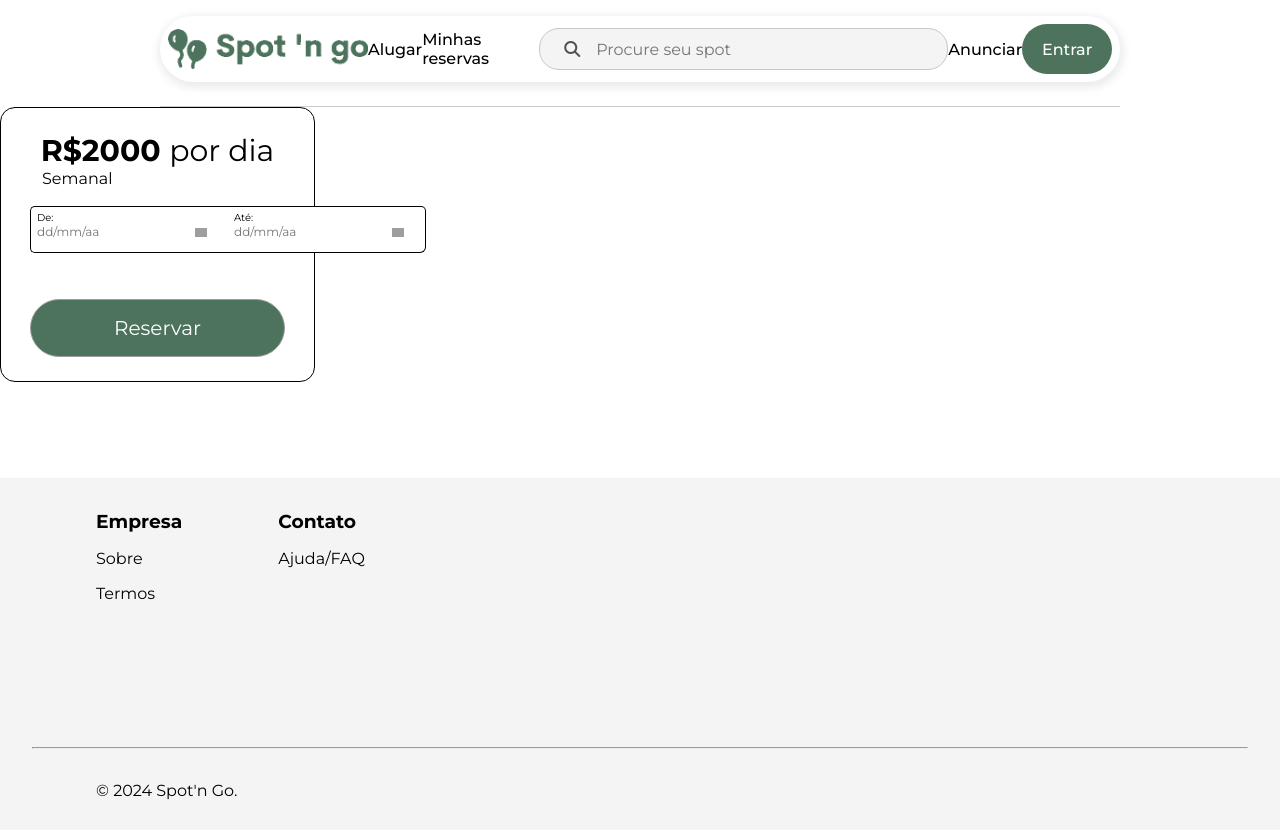
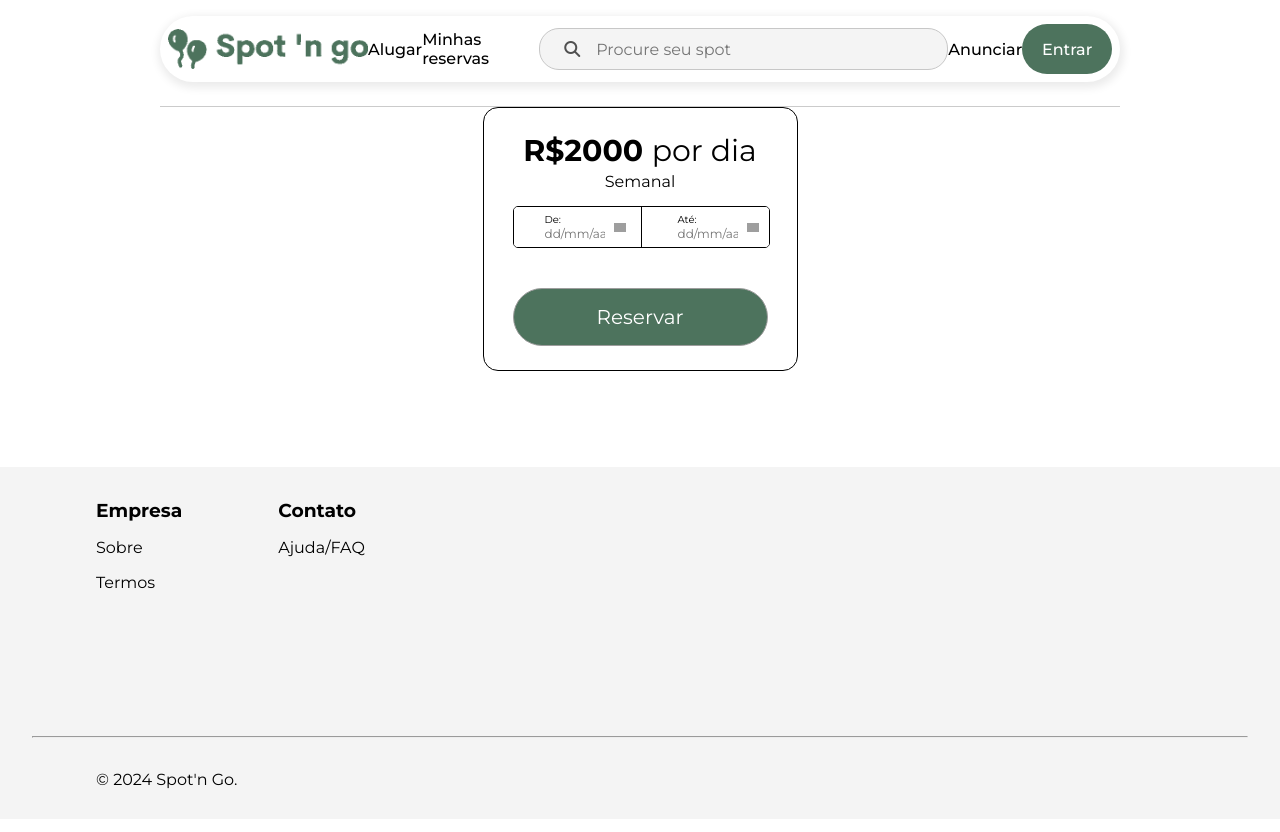
Before and after one commit to Hackathon-spotngo-2024/HackathonIFC2024-frontend, a Vue app: page /anuncio in a window 1280 px wide. Built offline with nearby package versions, Linux system fonts and the light colour scheme; grey boxes are pictures that could not be loaded.

Commit message:
feat #6: Criação do componente Locacao na AnuncioPage

```diff
--- /dev/null
+++ b/src/components/LocacaoComponent.vue
@@ -0,0 +1,138 @@
+<script setup>
+</script>
+
+<template>
+  <section class="reservation-card">
+    <div class="card-content">
+      <h2 class="price">
+        R$2000 <span class="price-period">por dia</span>
+      </h2>
+      <p class="frequency">Semanal</p>
+      <div class="date-range">
+        <div class="date-input start-date">
+          <div class="date-wrapper">
+            <label for="start-date" class="date-label">De:</label>
+            <input type="text" id="start-date" class="date-value" placeholder="dd/mm/aa" />
+          </div>
+          <img src="https://cdn.builder.io/api/v1/image/assets/TEMP/07cedd3ab815fcc7a4589c069de63d76c3a95e07a1c4f57c335d65a9c062d947?placeholderIfAbsent=true&apiKey=229514d5330a4793a24a9af5d8cdc0f5" alt="ícone de calendário" class="calendar-icon" />
+        </div>
+        <!-- Separador -->
+        <div class="date-separator"></div>
+        <div class="date-input end-date">
+          <div class="date-wrapper">
+            <label for="end-date" class="date-label">Até:</label>
+            <input type="text" id="end-date" class="date-value" placeholder="dd/mm/aa" />
+          </div>
+          <img src="https://cdn.builder.io/api/v1/image/assets/TEMP/07cedd3ab815fcc7a4589c069de63d76c3a95e07a1c4f57c335d65a9c062d947?placeholderIfAbsent=true&apiKey=229514d5330a4793a24a9af5d8cdc0f5" alt="ícone de calendário" class="calendar-icon" />
+        </div>
+      </div>
+      <button class="reserve-button">Reservar</button>
+    </div>
+  </section>
+</template>
+
+<style scoped>
+.reservation-card {
+  max-width: 315px; /* Ajuste de largura para ficar próximo ao da imagem */
+  font-family: 'Montserrat', sans-serif;
+  font-weight: 700;
+  margin: 0 auto;
+}
+
+.card-content {
+  border-radius: 15px;
+  background-color: #fff;
+  padding: 24px 29px;
+  border: 1px solid #000;
+}
+
+.price {
+  color: #000;
+  font-size: 30px;
+  text-align: center;
+  margin-bottom: 8px; /* Menor margem inferior para corresponder à imagem */
+}
+
+.price-period {
+  font-weight: 400;
+}
+
+.frequency {
+  color: #000;
+  font-size: 16px;
+  font-weight: 400;
+  margin-top: -5px;
+  margin-bottom: 15px; /* Ajuste de espaçamento entre "Semanal" e os campos de data */
+  text-align: center;
+}
+
+.date-range {
+  display: flex;
+  justify-content: space-between;
+  font-family: 'Inter', sans-serif;
+  font-weight: 400;
+  white-space: nowrap;
+  width: 100%;
+  border: 1px solid #000;
+  border-radius: 5px;
+  overflow: hidden;
+  margin-bottom: 20px; /* Margem inferior maior para o botão */
+}
+
+.date-input {
+  display: flex;
+  align-items: center;
+  padding: 6px 10px;
+  background-color: #fff;
+  flex: 1;
+  justify-content: center;
+  position: relative;
+}
+
+.date-wrapper {
+  display: flex;
+  flex-direction: column;
+  align-items: flex-start;
+}
+
+.date-label {
+  color: #000;
+  font-size: 10px;
+}
+
+.date-value {
+  color: #616161;
+  font-size: 12px;
+  border: none;
+  background: transparent;
+  padding: 0;
+  width: 60px;
+  text-align: left; /* Alinha o texto à esquerda dentro do input */
+}
+
+.calendar-icon {
+  width: 12px;
+  position: absolute;
+  right: 10px; /* Posiciona o ícone à direita */
+}
+
+/* Estilo para o separador */
+.date-separator {
+  width: 1px;
+  background-color: #000;
+  margin: 0 5px; /* Margem menor entre os dois campos */
+}
+
+.reserve-button {
+  border-radius: 40px;
+  background-color: #4d735d;
+  margin-top: 20px; /* Margem superior ajustada */
+  font-size: 20px;
+  color: #fff;
+  text-align: center;
+  padding: 16px 0;
+  border: 1px solid #9d9d9d;
+  cursor: pointer;
+  width: 100%;
+}
+</style>
--- a/src/components/Reservacao.vue
+++ /dev/null
@@ -1,130 +0,0 @@
-<script setup>
-</script>
-
-<template>
-    <section class="reservation-card">
-      <div class="card-content">
-        <h2 class="price">
-          R$2000 <span class="price-period">por dia</span>
-        </h2>
-        <p class="frequency">Semanal</p>
-        <div class="date-range">
-          <div class="date-input start-date">
-            <div class="date-wrapper">
-              <label for="start-date" class="date-label">De:</label>
-              <input type="text" id="start-date" class="date-value" placeholder="dd/mm/aa" />
-            </div>
-            <img src="https://cdn.builder.io/api/v1/image/assets/TEMP/07cedd3ab815fcc7a4589c069de63d76c3a95e07a1c4f57c335d65a9c062d947?placeholderIfAbsent=true&apiKey=229514d5330a4793a24a9af5d8cdc0f5" alt="" class="calendar-icon" />
-          </div>
-          <div class="date-input end-date">
-            <div class="date-wrapper">
-              <label for="end-date" class="date-label">Até:</label>
-              <input type="text" id="end-date" class="date-value" placeholder="dd/mm/aa" />
-            </div>
-            <img src="https://cdn.builder.io/api/v1/image/assets/TEMP/07cedd3ab815fcc7a4589c069de63d76c3a95e07a1c4f57c335d65a9c062d947?placeholderIfAbsent=true&apiKey=229514d5330a4793a24a9af5d8cdc0f5" alt="" class="calendar-icon" />
-          </div>
-        </div>
-        <button class="reserve-button">Reservar</button>
-      </div>
-    </section>
-  </template>
-
-  <style scoped>
-  .reservation-card {
-    max-width: 315px;
-    font-family: Montserrat, sans-serif;
-    font-weight: 700;
-  }
-
-  .card-content {
-    border-radius: 15px;
-    background-color: #fff;
-    padding: 24px 29px;
-    border: 1px solid #000;
-  }
-
-  .price {
-    color: #000;
-    font-size: 30px;
-    text-align: center;
-  }
-
-  .price-period {
-    font-weight: 400;
-  }
-
-  .frequency {
-    color: #000;
-    font-size: 16px;
-    font-weight: 400;
-    margin-left: 12px;
-  }
-
-  .date-range {
-    display: flex;
-    margin-top: 18px;
-    width: 100%;
-    max-width: 233px;
-    font-family: Inter, sans-serif;
-    font-weight: 400;
-    white-space: nowrap;
-  }
-
-  .date-input {
-    flex: 1;
-    display: flex;
-    align-items: flex-start;
-    gap: 10px;
-    padding: 4px 21px 13px 6px;
-    background-color: #fff;
-    border: 1px solid #000;
-  }
-
-  .start-date {
-    border-radius: 5px 0 0 5px;
-    border-right: none;
-  }
-
-  .end-date {
-    border-radius: 0 5px 6px 0;
-    border-left: none;
-  }
-
-  .date-wrapper {
-    display: flex;
-    flex-direction: column;
-    align-items: flex-start;
-  }
-
-  .date-label {
-    color: #000;
-    font-size: 10px;
-  }
-
-  .date-value {
-    color: #616161;
-    font-size: 12px;
-    border: none;
-    background: transparent;
-    padding: 0;
-  }
-
-  .calendar-icon {
-    width: 12px;
-    margin-top: 17px;
-  }
-
-  .reserve-button {
-    border-radius: 40px;
-    background-color: #4d735d;
-    margin-top: 46px;
-    font-size: 20px;
-    color: #fff;
-    white-space: nowrap;
-    text-align: center;
-    padding: 16px 70px;
-    border: 1px solid #9d9d9d;
-    cursor: pointer;
-    width: 100%;
-  }
-  </style>
--- a/src/main.js
+++ b/src/main.js
@@ -8,7 +8,7 @@ import BannerComponent from './components/BannerComponent.vue';
 import CardSectionTitle from './components/CardSectionTitle.vue';
 import CardComponent from './components/CardComponent.vue';
 import RodapeComponent from './components/RodapeComponent.vue';
-import Reservacao from './components/Reservacao.vue'
+import LocacaoComponent from './components/LocacaoComponent.vue'
 
 const app = createApp(App)
 app.component('NavbarComponent', NavbarComponent)
@@ -16,7 +16,7 @@ app.component('BannerComponent', BannerComponent)
 app.component('CardSectionTitle', CardSectionTitle)
 app.component('CardComponent', CardComponent)
 app.component('RodapeComponent', RodapeComponent)
-app.component('Reservacao', Reservacao)
+app.component('LocacaoComponent', LocacaoComponent)
 
 app.use(router)
 app.mount('#app')
--- a/src/views/AnuncioPage.vue
+++ b/src/views/AnuncioPage.vue
@@ -1,12 +1,16 @@
 <script setup>
-import Reservacao from '@/components/Reservacao.vue';
+import LocacaoComponent from '@/components/LocacaoComponent.vue';
 
 
 
 </script>
 
 <template>
-    <Reservacao />
+    <div>
+        <div class="locacao-component">
+<LocacaoComponent />
+</div>
+</div>
 </template>
 
 
```
